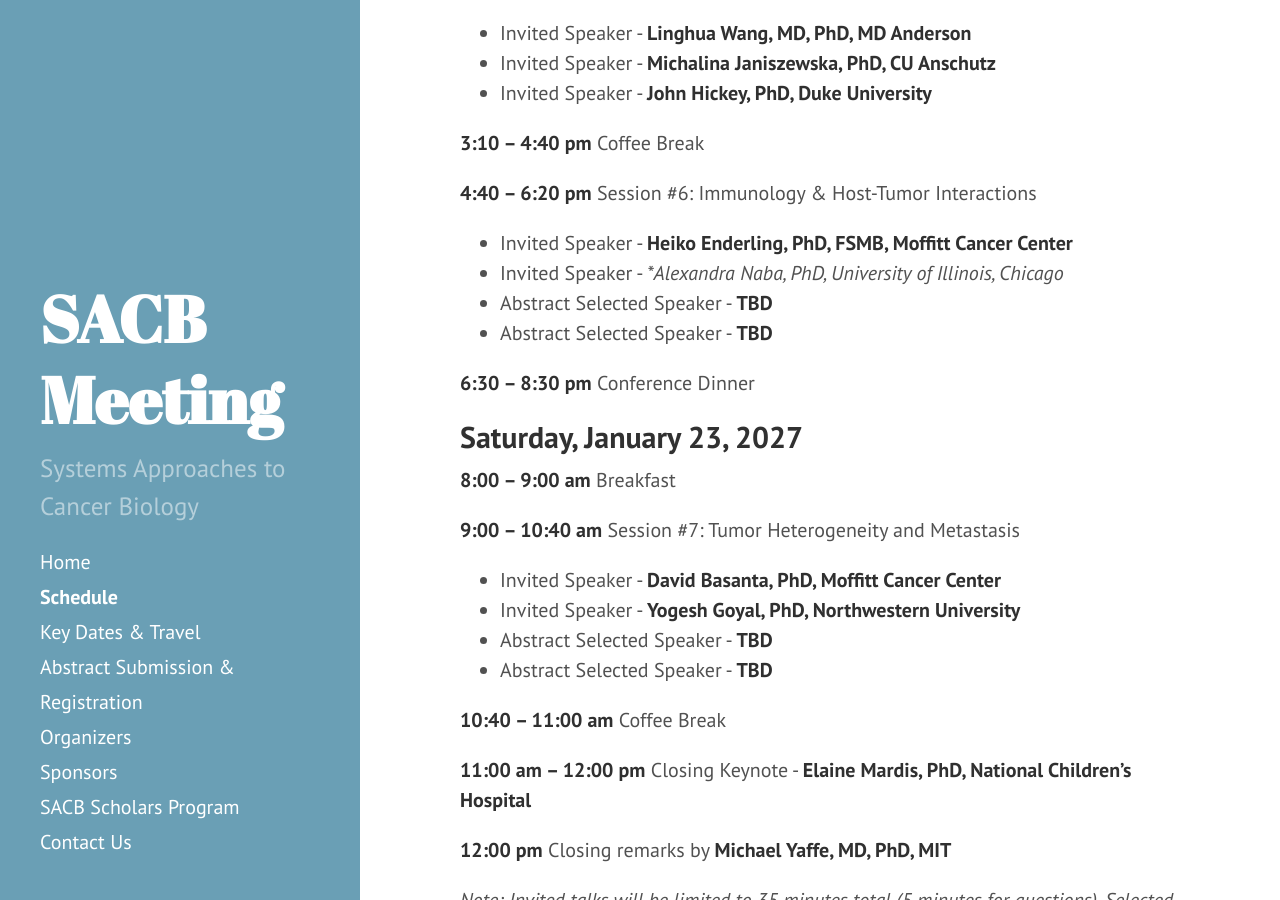
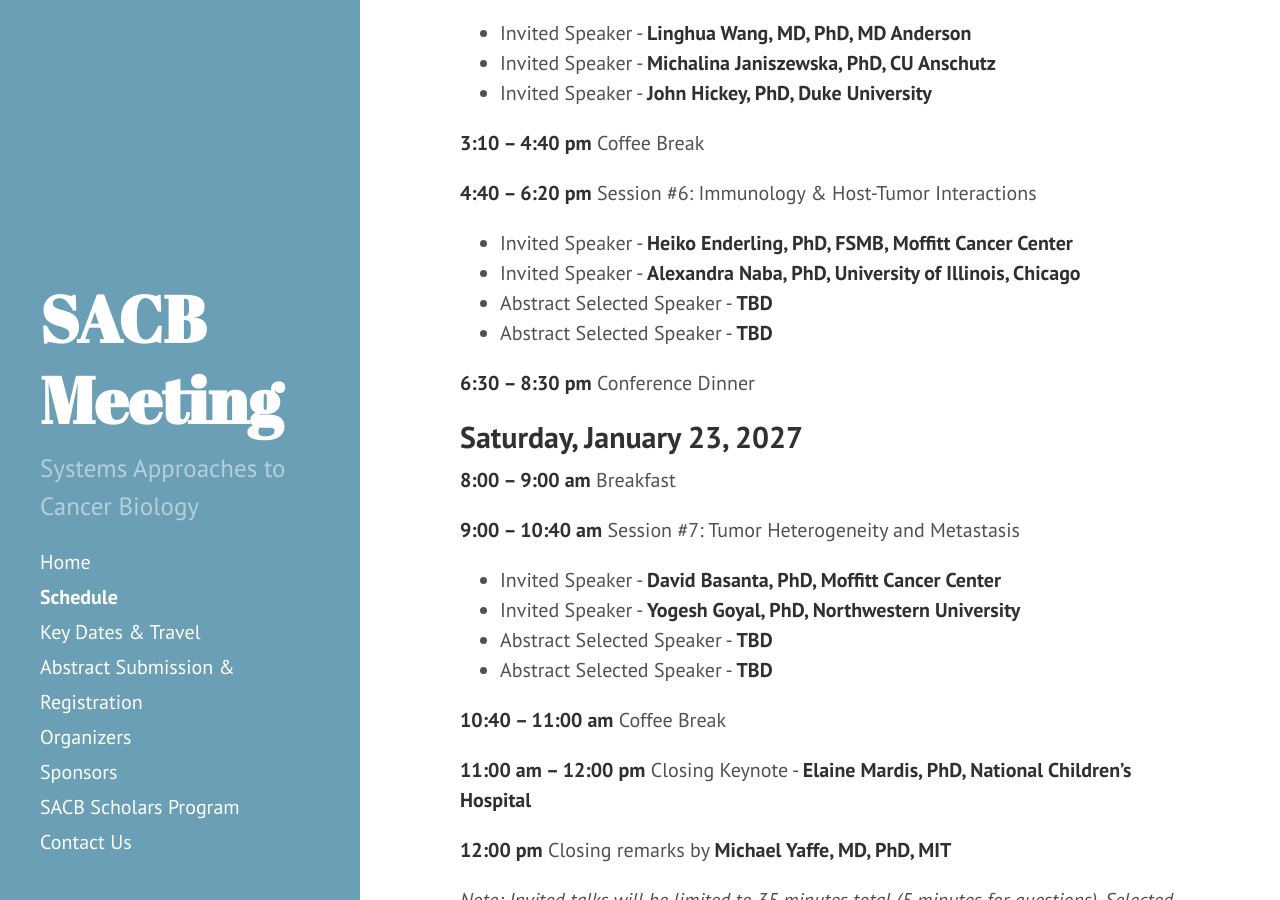
Before and after one commit to AECCSB/sacb-meeting, a Jekyll site: the page built from schedule.md, in a window 1280 px wide and 900 px high, scrolled down 1885 px. Built offline with Jekyll 4.4.1, drawn with Linux system fonts in a browser that asks for light colours.

```diff
--- a/schedule.md
+++ b/schedule.md
@@ -76,7 +76,7 @@ layout: page
 **4:40 – 6:20 pm**		Session #6: Immunology & Host-Tumor Interactions
 
 + Invited Speaker - **Heiko Enderling, PhD, FSMB, Moffitt Cancer Center**
-+ Invited Speaker - **Alexandra Naba, PhD, University of Illinois, Chicago*
++ Invited Speaker - **Alexandra Naba, PhD, University of Illinois, Chicago**
 + Abstract Selected Speaker - **TBD**
 + Abstract Selected Speaker - **TBD**
 
```
